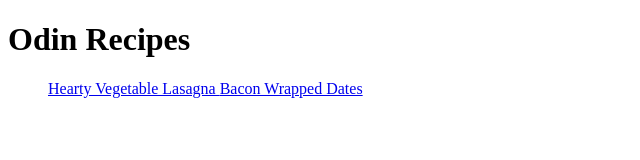
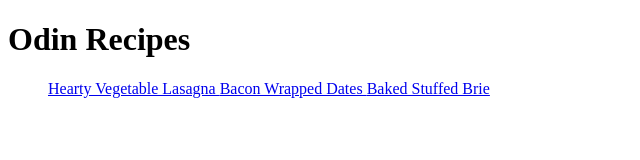
Before and after one commit to goodpaulo/odin-recipes, a plain HTML site: page index.html in a window 1280 px wide. Shown: the whole page, without its empty margins (0-640 px from the left). Drawn offline with Linux system fonts and the light colour scheme.

Commit message:
added link to brie

```diff
--- a/index.html
+++ b/index.html
@@ -8,13 +8,18 @@
 
     <body>
         <h1>Odin Recipes</h1>
-        <!--Link to recipe-->
+        <!--Links to recipes-->
         <ol>
             <a href="./recipes/lasagna.html">
                 Hearty Vegetable Lasagna
             </a>
+
             <a href="./recipes/bacon-wrapped-dates.html">
                 Bacon Wrapped Dates
+            </a>
+
+            <a href="./recipes/baked-stuffed-brie.html">
+                Baked Stuffed Brie
             </a>
         </ol>
     </body>
```
